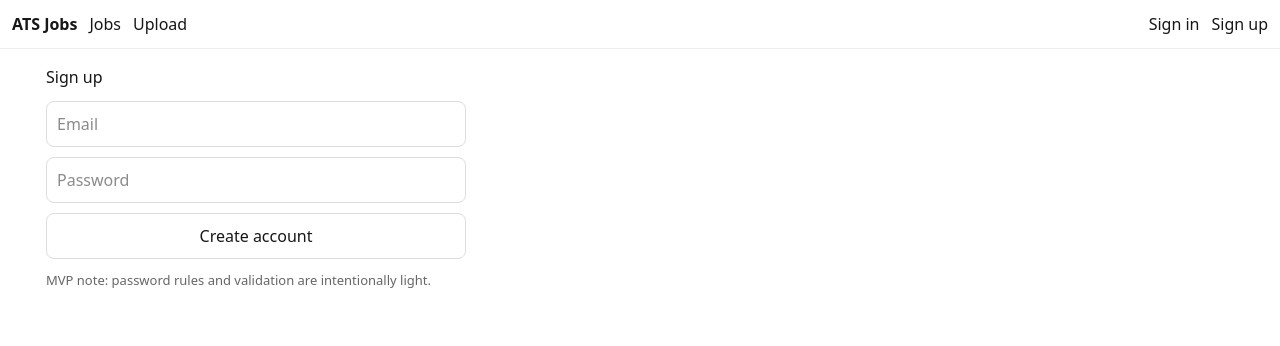
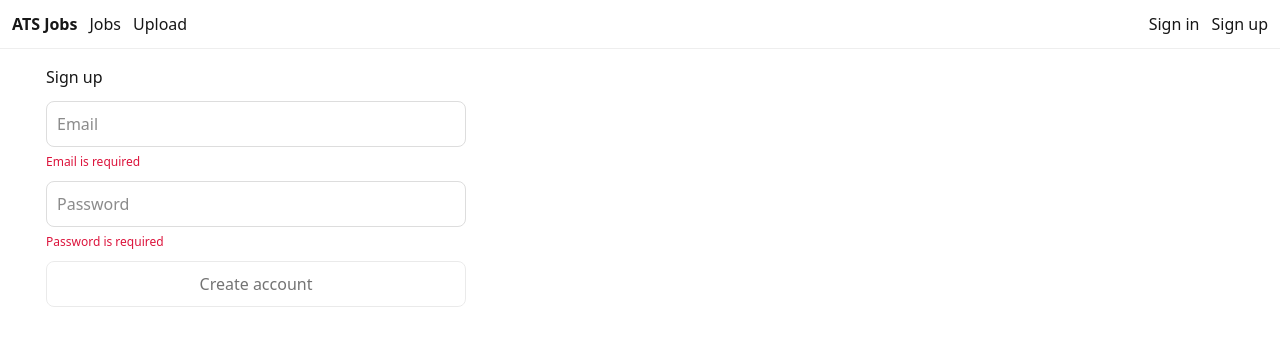
Before and after one commit to osephson/ats, a Next.js app in the folder web/: page /signup in a window 1280 px wide. Shown: the top 346 px of the page. Built offline with nearby package versions, Linux system fonts and the light colour scheme; no server answers.

Commit message:
fix: add validation for email & password

```diff
--- a/web/src/app/signin/page.tsx
+++ b/web/src/app/signin/page.tsx
@@ -1,9 +1,13 @@
 "use client";
 
-import { apiFetch, clearToken, setToken, getToken } from "@/lib/api";
+import { apiFetch, setToken } from "@/lib/api";
 import type { AuthResponse } from "@/lib/types";
 import { useRouter } from "next/navigation";
-import { useEffect, useState } from "react";
+import { useMemo, useState } from "react";
+
+function isEmailLike(s: string) {
+  return /^[^\s@]+@[^\s@]+\.[^\s@]+$/.test(s.trim());
+}
 
 export default function SigninPage() {
   const router = useRouter();
@@ -11,20 +15,37 @@ export default function SigninPage() {
   const [password, setPassword] = useState("");
   const [err, setErr] = useState<string | null>(null);
   const [loading, setLoading] = useState(false);
-  const [hasToken, setHasToken] = useState(false);
 
-  useEffect(() => {
-    setHasToken(!!getToken());
-  }, []);
+  const emailTrim = email.trim();
+  const passwordTrim = password;
+
+  const emailError = useMemo(() => {
+    if (!emailTrim) return "Email is required";
+    if (!isEmailLike(emailTrim)) return "Please enter a valid email";
+    return null;
+  }, [emailTrim]);
+
+  const passwordError = useMemo(() => {
+    if (!passwordTrim) return "Password is required";
+    return null;
+  }, [passwordTrim]);
+
+  const canSubmit = !loading && !emailError && !passwordError;
 
   async function onSubmit(e: React.FormEvent) {
     e.preventDefault();
     setErr(null);
+
+    if (emailError || passwordError) {
+      setErr([emailError, passwordError].filter(Boolean).join("\n"));
+      return;
+    }
+
     setLoading(true);
     try {
       const res = await apiFetch<AuthResponse>("/auth/signin", {
         method: "POST",
-        body: JSON.stringify({ email, password }),
+        body: JSON.stringify({ email: emailTrim, password: passwordTrim }),
       });
       setToken(res.token);
       router.push("/jobs");
@@ -39,56 +60,43 @@ export default function SigninPage() {
     <div style={{ display: "grid", gap: 12, maxWidth: 420 }}>
       <h1 style={{ margin: 0 }}>Sign in</h1>
 
-      {hasToken && (
-        <button
-          onClick={() => {
-            clearToken();
-            setHasToken(false);
-            router.refresh();
-          }}
-          style={{
-            width: "fit-content",
-            padding: "8px 12px",
-            borderRadius: 8,
-            border: "1px solid #ddd",
-            cursor: "pointer",
-          }}
-        >
-          Sign out (clear token)
-        </button>
-      )}
-
       <form onSubmit={onSubmit} style={{ display: "grid", gap: 10 }}>
+        <div style={{ display: "grid", gap: 6 }}>
           <input
             value={email}
             onChange={(e) => setEmail(e.target.value)}
             placeholder="Email"
-          style={{ padding: 10, border: "1px solid #ddd", borderRadius: 8 }}
+            style={{ padding: 10, border: "1px solid #ddd", borderRadius: 8, outline: "none" }}
           />
+          {emailError && <div style={{ color: "crimson", fontSize: 12 }}>{emailError}</div>}
+        </div>
+
+        <div style={{ display: "grid", gap: 6 }}>
           <input
             value={password}
             onChange={(e) => setPassword(e.target.value)}
             placeholder="Password"
             type="password"
-          style={{ padding: 10, border: "1px solid #ddd", borderRadius: 8 }}
+            style={{ padding: 10, border: "1px solid #ddd", borderRadius: 8, outline: "none" }}
           />
+          {passwordError && <div style={{ color: "crimson", fontSize: 12 }}>{passwordError}</div>}
+        </div>
 
         <button
-          disabled={loading}
+          disabled={!canSubmit}
           style={{
             padding: 10,
             borderRadius: 8,
             border: "1px solid #ddd",
-            cursor: "pointer",
+            cursor: canSubmit ? "pointer" : "not-allowed",
+            opacity: canSubmit ? 1 : 0.6,
           }}
         >
           {loading ? "Signing in..." : "Sign in"}
         </button>
       </form>
 
-      {err && (
-        <div style={{ color: "crimson", whiteSpace: "pre-wrap" }}>{err}</div>
-      )}
+      {err && <div style={{ color: "crimson", whiteSpace: "pre-wrap" }}>{err}</div>}
     </div>
   );
 }
--- a/web/src/app/signup/page.tsx
+++ b/web/src/app/signup/page.tsx
@@ -3,7 +3,12 @@
 import { apiFetch, setToken } from "@/lib/api";
 import type { AuthResponse } from "@/lib/types";
 import { useRouter } from "next/navigation";
-import { useState } from "react";
+import { useMemo, useState } from "react";
+
+function isEmailLike(s: string) {
+  // simple MVP check
+  return /^[^\s@]+@[^\s@]+\.[^\s@]+$/.test(s.trim());
+}
 
 export default function SignupPage() {
   const router = useRouter();
@@ -12,14 +17,38 @@ export default function SignupPage() {
   const [err, setErr] = useState<string | null>(null);
   const [loading, setLoading] = useState(false);
 
+  const emailTrim = email.trim();
+  const passwordTrim = password;
+
+  const emailError = useMemo(() => {
+    if (!emailTrim) return "Email is required";
+    if (!isEmailLike(emailTrim)) return "Please enter a valid email";
+    return null;
+  }, [emailTrim]);
+
+  const passwordError = useMemo(() => {
+    if (!passwordTrim) return "Password is required";
+    if (passwordTrim.length < 6) return "Password must be at least 6 characters";
+    return null;
+  }, [passwordTrim]);
+
+  const canSubmit = !loading && !emailError && !passwordError;
+
   async function onSubmit(e: React.FormEvent) {
     e.preventDefault();
     setErr(null);
+
+    // guard (in case user bypasses disabled button)
+    if (emailError || passwordError) {
+      setErr([emailError, passwordError].filter(Boolean).join("\n"));
+      return;
+    }
+
     setLoading(true);
     try {
       const res = await apiFetch<AuthResponse>("/auth/signup", {
         method: "POST",
-        body: JSON.stringify({ email, password }),
+        body: JSON.stringify({ email: emailTrim, password: passwordTrim }),
       });
       setToken(res.token);
       router.push("/jobs");
@@ -35,39 +64,52 @@ export default function SignupPage() {
       <h1 style={{ margin: 0 }}>Sign up</h1>
 
       <form onSubmit={onSubmit} style={{ display: "grid", gap: 10 }}>
+        <div style={{ display: "grid", gap: 6 }}>
           <input
             value={email}
             onChange={(e) => setEmail(e.target.value)}
             placeholder="Email"
-          style={{ padding: 10, border: "1px solid #ddd", borderRadius: 8 }}
+            style={{
+              padding: 10,
+              border: "1px solid #ddd",
+              borderRadius: 8,
+              outline: "none",
+            }}
           />
+          {emailError && <div style={{ color: "crimson", fontSize: 12 }}>{emailError}</div>}
+        </div>
+
+        <div style={{ display: "grid", gap: 6 }}>
           <input
             value={password}
             onChange={(e) => setPassword(e.target.value)}
             placeholder="Password"
             type="password"
-          style={{ padding: 10, border: "1px solid #ddd", borderRadius: 8 }}
+            style={{
+              padding: 10,
+              border: "1px solid #ddd",
+              borderRadius: 8,
+              outline: "none",
+            }}
           />
+          {passwordError && <div style={{ color: "crimson", fontSize: 12 }}>{passwordError}</div>}
+        </div>
 
         <button
-          disabled={loading}
+          disabled={!canSubmit}
           style={{
             padding: 10,
             borderRadius: 8,
             border: "1px solid #ddd",
-            cursor: "pointer",
+            cursor: canSubmit ? "pointer" : "not-allowed",
+            opacity: canSubmit ? 1 : 0.6,
           }}
         >
           {loading ? "Creating..." : "Create account"}
         </button>
       </form>
 
-      {err && (
-        <div style={{ color: "crimson", whiteSpace: "pre-wrap" }}>{err}</div>
-      )}
-      <div style={{ fontSize: 13, color: "#666" }}>
-        MVP note: password rules and validation are intentionally light.
-      </div>
+      {err && <div style={{ color: "crimson", whiteSpace: "pre-wrap" }}>{err}</div>}
     </div>
   );
 }
```
Lines whose indentation alone changed are shown as unchanged.
